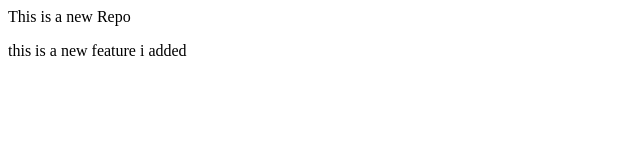
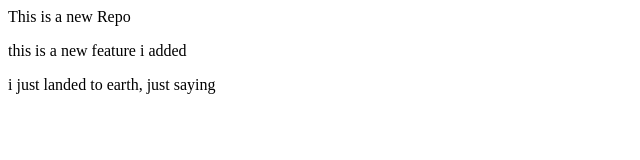
Before and after one commit to SurajManna/localrepo, a plain HTML site: page index.html in a window 1280 px wide. Shown: the whole page, without its empty margins (0-640 px from the left). Drawn offline with Linux system fonts and the light colour scheme.

Commit message:
just landed

```diff
--- a/index.html
+++ b/index.html
@@ -1,2 +1,3 @@
 <p>This is a new Repo</p>
 <p>this is a new feature i added</p>
+<p>i just landed to earth, just saying</p>
```
